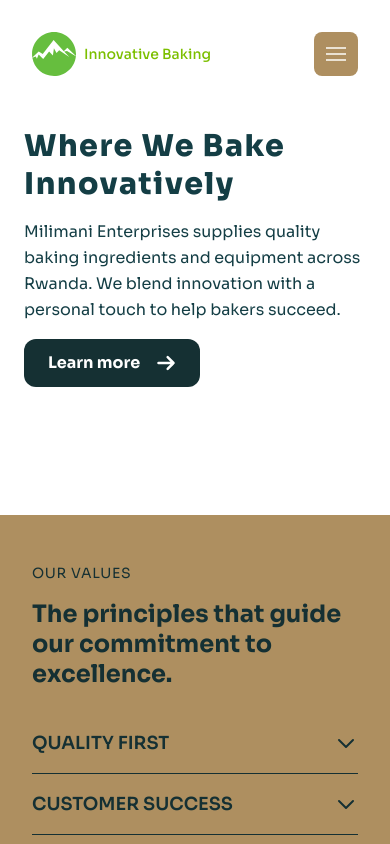
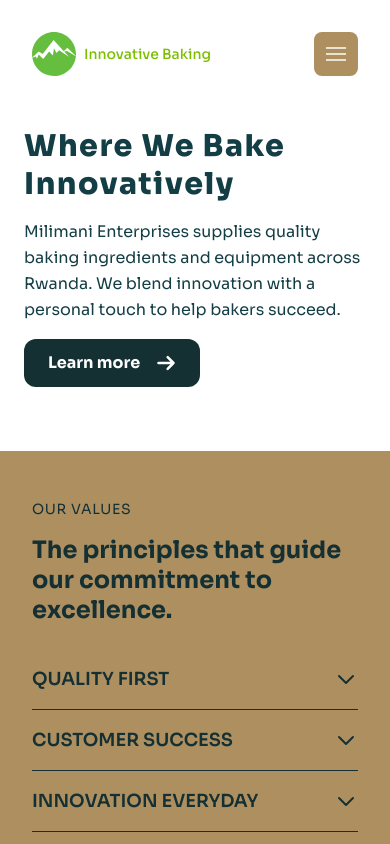
Before and after one commit to Mwamachi95/milimani-enterprises-innovative-baking-website, a React (Vite) app in the folder milimani_enterprises/: page /aboutUs in a window 390 px wide. Shown: the top 844 px of the page. Built offline with nearby package versions, Linux system fonts and the light colour scheme.

Commit message:
fix: reduce excessive white space below Learn More button in AboutUsHero on mobile
 - Reduce bottom padding from pb-32 (8rem) to pb-16 (4rem) on mobile screens
  - Maintain desktop spacing (md:pb-40) for proper layout on larger screens
  - Improve mobile viewport utilization and user experience

```diff
--- a/milimani_enterprises/src/components/AboutUsHero/AboutUsHero.jsx
+++ b/milimani_enterprises/src/components/AboutUsHero/AboutUsHero.jsx
@@ -1,7 +1,7 @@
 function AboutUsHero(){
     return(
         <>
-        <div className="lg:pl-15 lg:pr-0 lg:pt-15 lg:pb-15 px-6 md:px-8 pt-32 pb-32 md:pt-40 md:pb-40">
+        <div className="lg:pl-15 lg:pr-0 lg:pt-15 lg:pb-15 px-6 md:px-8 pt-32 pb-16 md:pt-40 md:pb-40">
 
             <div className="w-full flex items-center justify-between md:gap-5 xl:gap-40 xl:justify-center">
 
```
